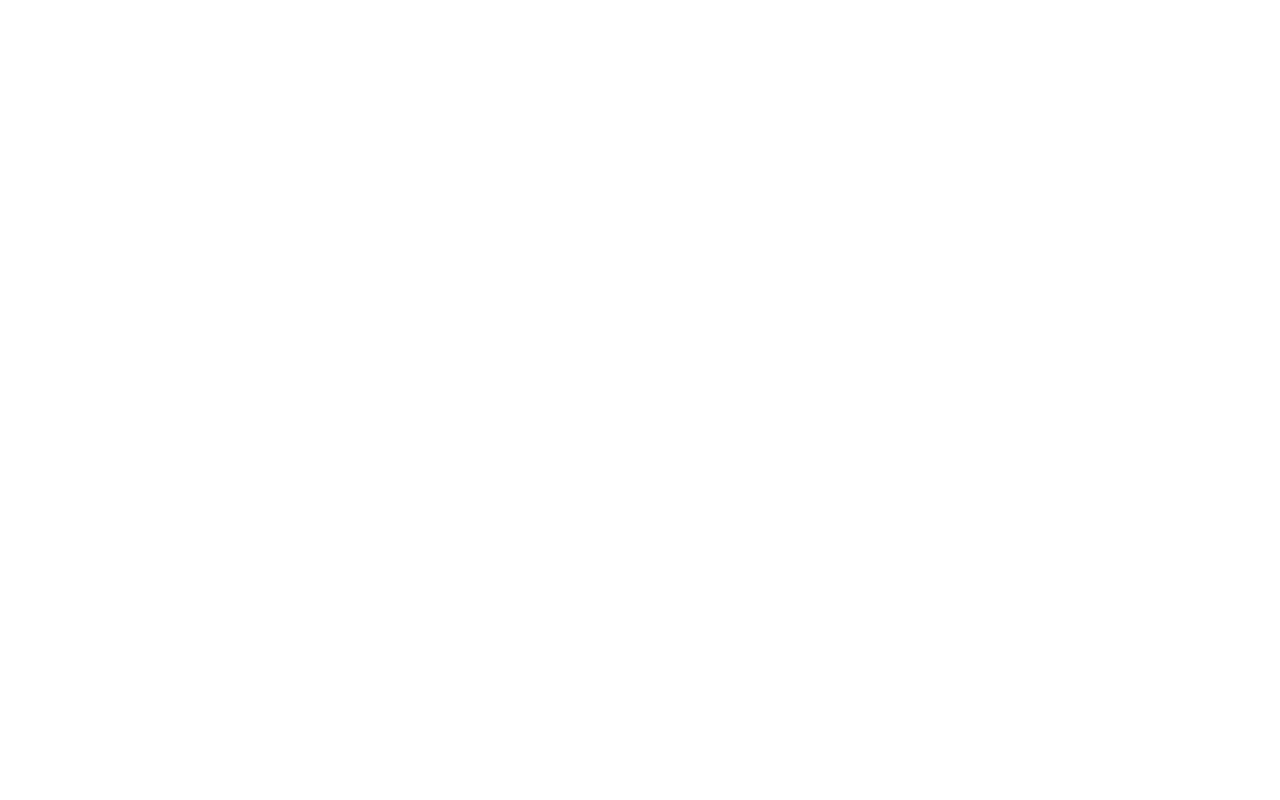
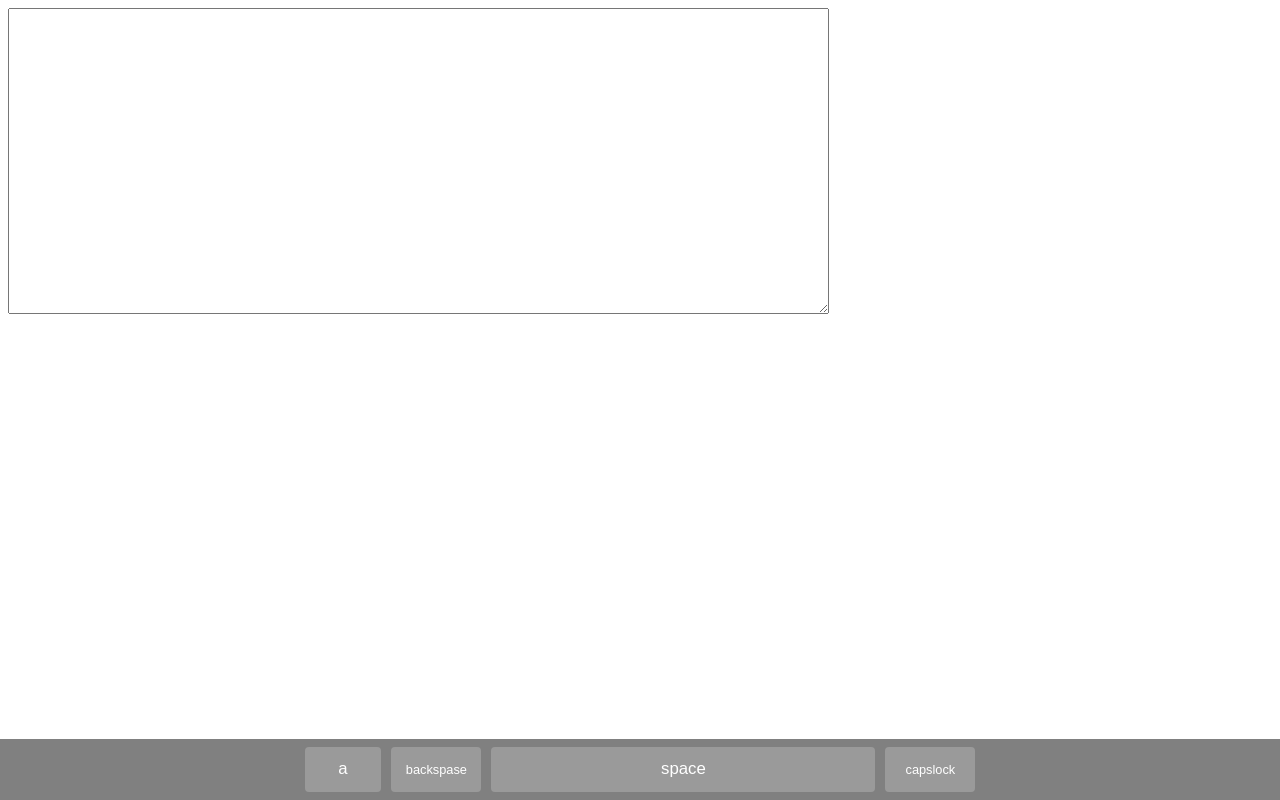
Before and after one commit to Aliaksandrsen/codejam-virtual-keyboard, a website: page index.html in a window 1280 px wide. Drawn offline with Linux system fonts and the light colour scheme.

Commit message:
feat: add basic page layout

```diff
--- a/index.html
+++ b/index.html
@@ -10,6 +10,21 @@
 </head>
 
 <body>
+    <textarea name="area" id="area" cols="100" rows="20"></textarea>
+
+    <div class="keyboard">
+        <div class="keyboard__keys">
+            <button type="button" class="keyboard__key">a</button>
+
+            <button type="button" class="keyboard__key keyboard__key_wide">backspase</button>
+
+            <button type="button" class="keyboard__key keyboard__key_extra-wide">space</button>
+
+            <button type="button" class="keyboard__key keyboard__key_wide keyboard__key_activatable">capslock</button>
+        </div>
+    </div>
+
+
     <script type="text/javascript" src="script.js"></script>
 </body>
 
--- /dev/null
+++ b/style.scss
@@ -0,0 +1,46 @@
+.keyboard {
+  position: fixed;
+  left: 0;
+  bottom: 0;
+  width: 100%;
+  padding: 5px 0;
+  background: hsl(0, 0%, 50%);
+  user-select: none;
+}
+
+.keyboard__keys {
+    text-align: center;
+}
+
+.keyboard__key {
+    height: 45px;
+    width: 6%;
+    max-width: 90px;
+    margin: 3px;
+    border-radius: 4px;
+    border: none;
+    background: hsla(0, 0%, 100%, 0.2);
+    color: #ffffff;
+    font-size: 1.05rem;
+    outline: none;
+    cursor: pointer;
+    padding: 0;
+}
+
+.keyboard__key:active {
+  background: hsla(0, 0%, 100%, 0.1);
+}
+
+.keyboard__key_wide {
+  font-size: 0.8rem;
+  width: 12%;
+}
+
+.keyboard__key_extra-wide {
+  width: 30%;
+  max-width: 500px;
+}
+
+.keyboard__key_active {
+  color: hsl(60, 100%, 50%);
+}
```
Also changed, not shown: style.css, 1 other file.
